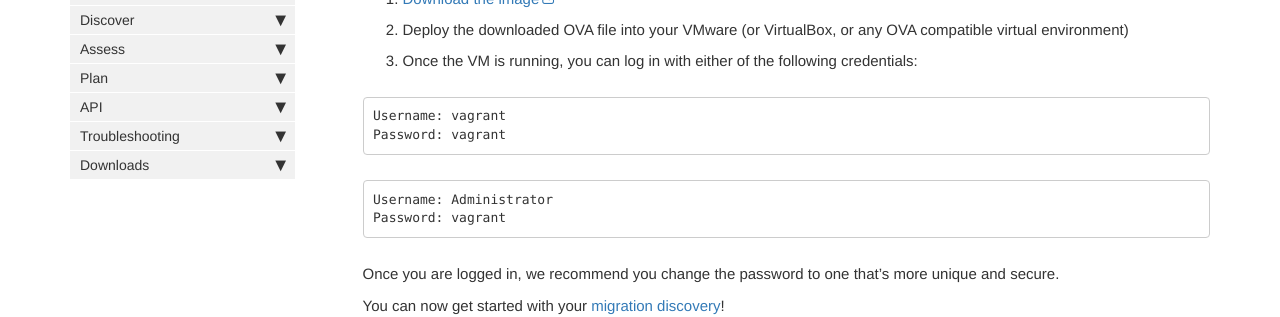
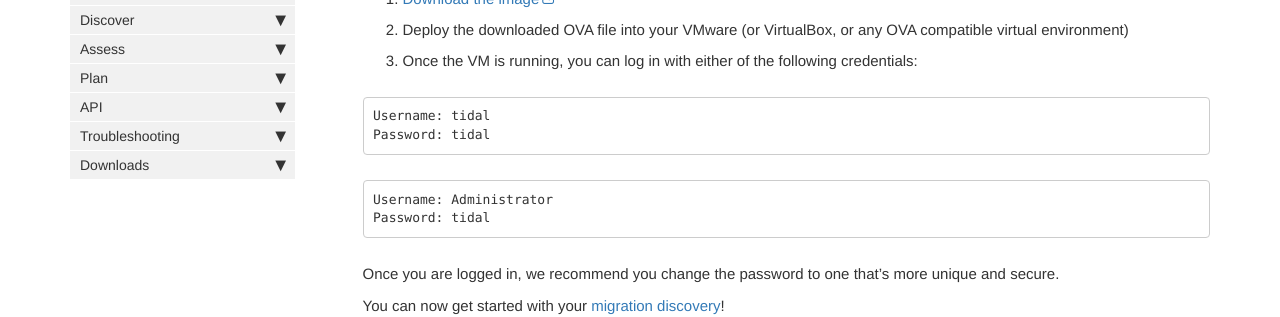
Before and after one commit to tidalmigrations/tidalmigrations.github.io, a Jekyll site: the page built from pages/user guides/tidal-vms.md, in a window 1280 px wide and 900 px high, scrolled down 1809 px. Shown: the part 152-469 px from the top of the window. Built offline with Jekyll 4.4.1, drawn with Linux system fonts in a browser that asks for light colours; nearby versions of some CDN libraries; comment, search, counter and statistics services are not loaded.

Commit message:
Update windows server creds

````diff
--- a/pages/user guides/tidal-vms.md
+++ b/pages/user guides/tidal-vms.md
@@ -77,13 +77,13 @@ To get started:
 3. Once the VM is running, you can log in with either of the following credentials:
 
 ```text
-Username: vagrant
-Password: vagrant
+Username: tidal
+Password: tidal
 ```
 
 ```text
 Username: Administrator
-Password: vagrant
+Password: tidal
 ```
 
 Once you are logged in, we recommend you change the password to one that's more unique and secure.
````
